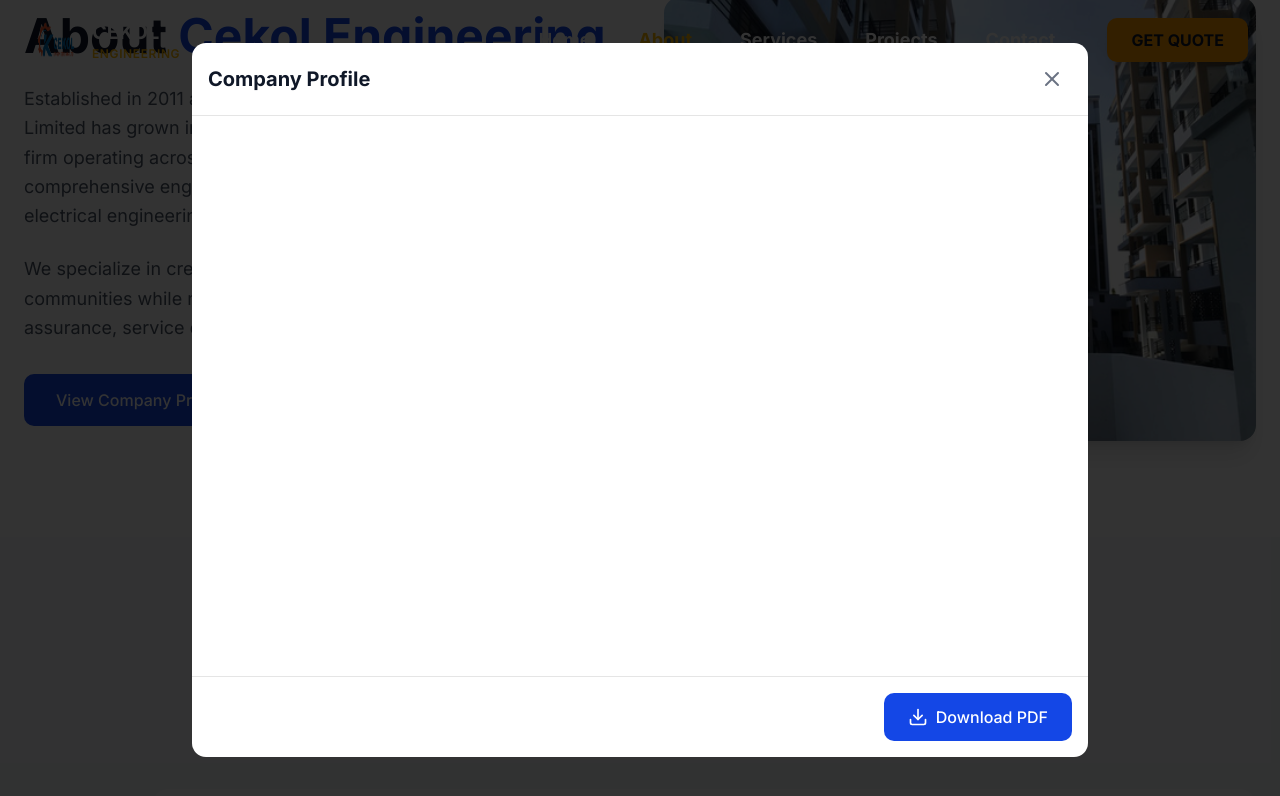
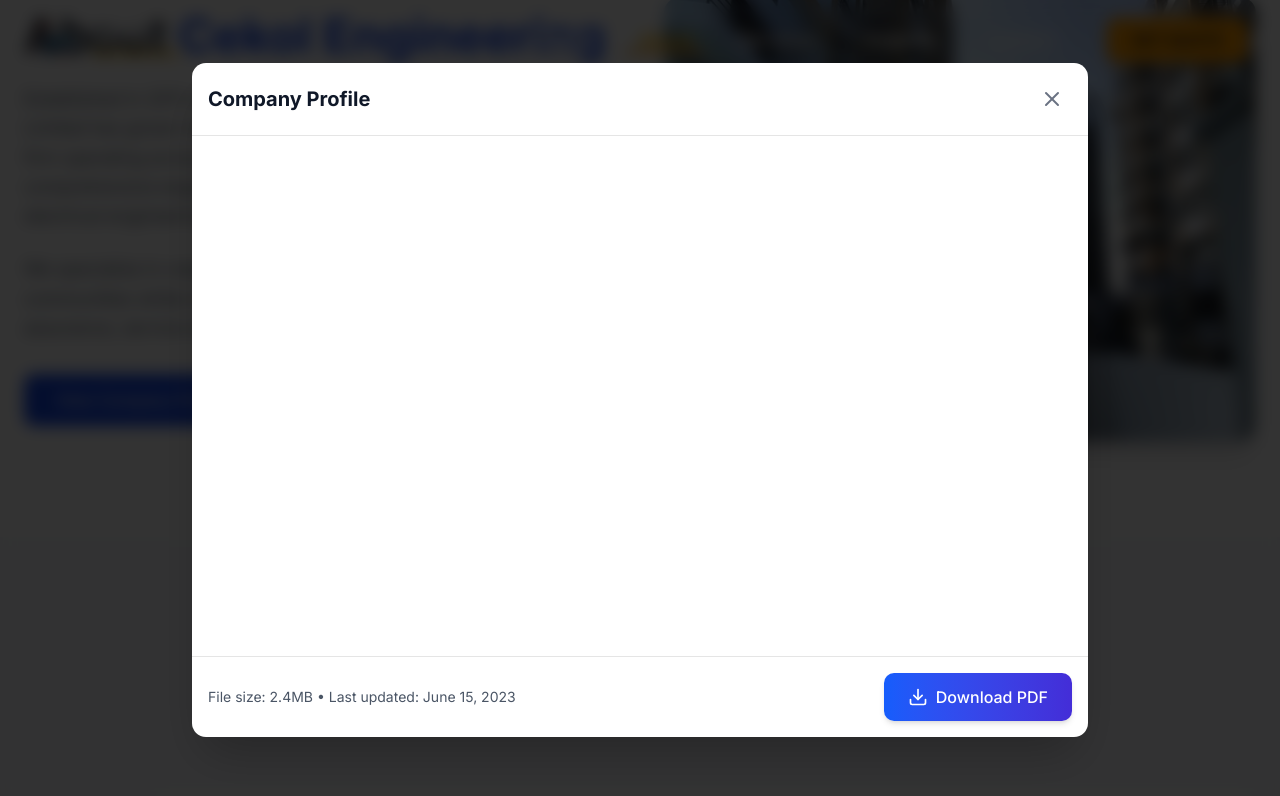
Before and after one commit to mugambijavan/Cekol-Engineering-Website, a Next.js app: page /about in a window 1280 px wide. Both pictures are taken after a click on the button "View Company Profile". Shown: the part 483-1279 px from the top of the page. Built offline with nearby package versions, Linux system fonts and the light colour scheme.

Commit message:
about page updates

```diff
--- a/app/about/page.tsx
+++ b/app/about/page.tsx
@@ -4,7 +4,7 @@
 import { useRouter } from 'next/navigation';
 
 import { useRef, useState, useEffect } from 'react';
-import { FiUsers, FiCheckCircle, FiDollarSign, FiActivity, FiAward, FiGlobe, FiShield, FiTrendingUp, FiDownload, FiX } from 'react-icons/fi';
+import { FiUsers, FiCheckCircle, FiDollarSign, FiActivity, FiAward, FiGlobe, FiShield, FiTrendingUp, FiDownload, FiX, FiLoader } from 'react-icons/fi';
 
 const AboutPage = () => {
     const router = useRouter();
@@ -131,46 +131,69 @@
       initial={{ opacity: 0 }}
       animate={{ opacity: 1 }}
       exit={{ opacity: 0 }}
-            className="fixed inset-0 z-50 flex items-center justify-center p-4 bg-black/80"
+      className="fixed inset-0 z-50 flex items-center justify-center p-2 md:p-4 bg-black/80 backdrop-blur-sm"
       onClick={() => setIsProfileOpen(false)}
     >
       <motion.div
-              initial={{ scale: 0.9, y: 20 }}
-              animate={{ scale: 1, y: 0 }}
-              exit={{ scale: 0.9, y: 20 }}
-              className="bg-white rounded-xl w-full max-w-4xl max-h-[90vh] overflow-hidden flex flex-col"
+        initial={{ scale: 0.8, y: 20, opacity: 0 }}
+        animate={{ scale: 1, y: 0, opacity: 1 }}
+        exit={{ scale: 0.9, y: 20, opacity: 0 }}
+        transition={{ type: "spring", damping: 25, stiffness: 300 }}
+        className="bg-white rounded-xl w-full max-w-4xl max-h-[95vh] overflow-hidden flex flex-col shadow-2xl"
         onClick={(e) => e.stopPropagation()}
       >
         <div className="flex justify-between items-center p-4 border-b">
           <h3 className="text-xl font-bold text-gray-900">Company Profile</h3>
-                <button
+          <motion.button
+            whileHover={{ rotate: 90, scale: 1.1 }}
+            whileTap={{ scale: 0.9 }}
             onClick={() => setIsProfileOpen(false)}
             className="p-2 rounded-full hover:bg-gray-100 transition-colors"
           >
             <FiX className="w-6 h-6 text-gray-500" />
-                </button>
+          </motion.button>
         </div>
 
         <div className="flex-1 overflow-auto">
-                {/* PDF Viewer */}
-                <div className="w-full h-[70vh]">
+          {/* PDF Viewer with loading state */}
+          <div className="w-full h-[65vh] relative">
+            <div className="absolute inset-0 flex items-center justify-center bg-gradient-to-br from-gray-50 to-gray-100">
+              <motion.div
+                animate={{ rotate: 360 }}
+                transition={{ duration: 1, repeat: Infinity, ease: "linear" }}
+                className="text-blue-600"
+              >
+                <FiLoader className="w-12 h-12" />
+              </motion.div>
+            </div>
+
             <iframe
               src="/doc/company-profile.pdf"
               className="w-full h-full"
               frameBorder="0"
+              onLoad={() => {
+                const loader = document.querySelector('.absolute.inset-0');
+                if (loader) loader.classList.add('hidden');
+              }}
             />
           </div>
         </div>
 
-              <div className="p-4 border-t flex justify-end">
-                <a
+        <div className="p-4 border-t flex flex-col sm:flex-row justify-between items-center gap-4">
+          <div className="text-gray-600 text-sm">
+            <p>File size: 2.4MB • Last updated: June 15, 2023</p>
+          </div>
+
+          <motion.a
+            whileHover={{ scale: 1.03 }}
+            whileTap={{ scale: 0.97 }}
             href="/doc/company-profile.pdf"
             download="Cekol-Engineering-Profile.pdf"
-                  className="flex items-center gap-2 px-6 py-3 bg-blue-700 text-white rounded-lg font-medium hover:bg-blue-800 transition-colors"
+            className="flex items-center gap-2 px-6 py-3 bg-gradient-to-r from-blue-600 to-indigo-700 text-white rounded-lg font-medium shadow-md hover:shadow-lg transition-all"
           >
             <FiDownload className="w-5 h-5" />
             Download PDF
-                </a>
+          </motion.a>
         </div>
       </motion.div>
     </motion.div>
```
Lines whose indentation alone changed are shown as unchanged.
